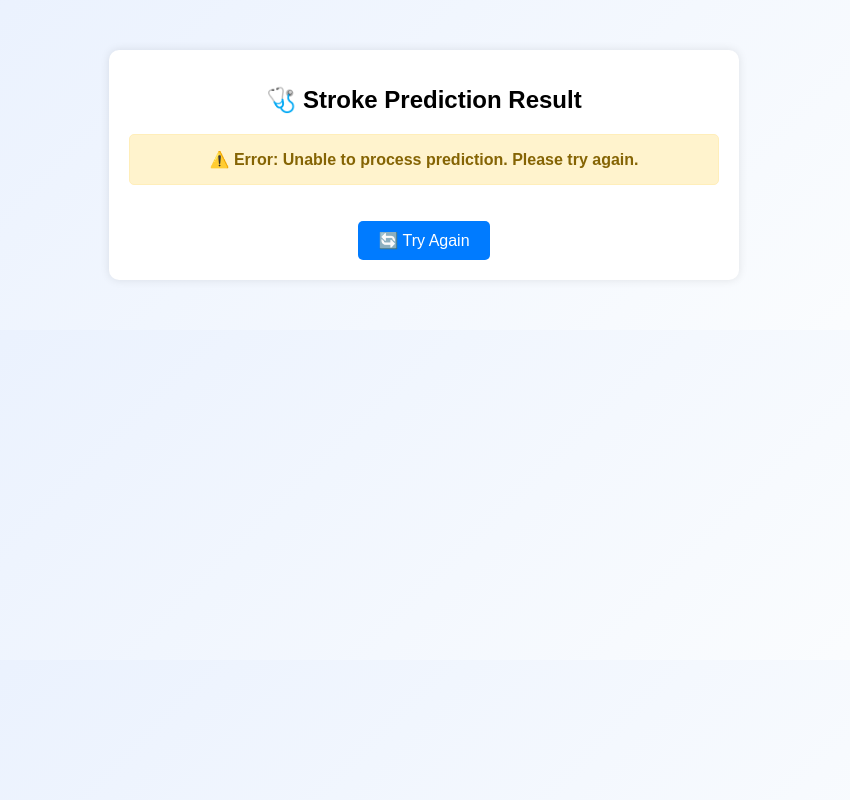
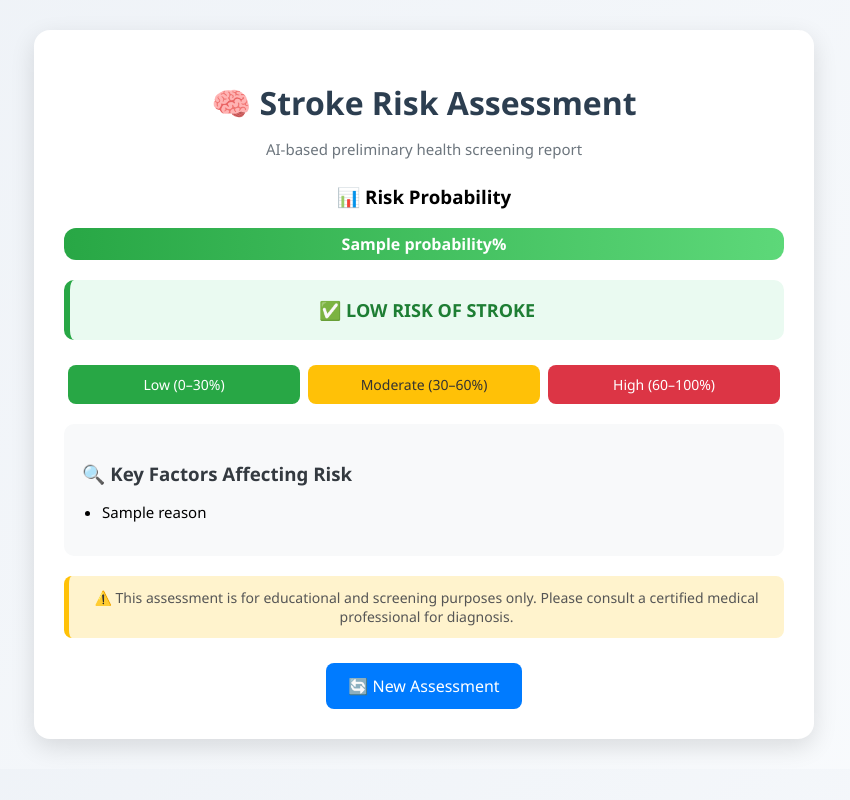
Before and after one commit to rishii-05/stroke-prediction-project, a Flask app: template Webapp/templates/result.html in a window 1280 px wide. Shown: the whole page, without its empty margins (216-1066 px from the left). Run offline with Flask 3, Linux system fonts and the light colour scheme; the template is opened without the code that fills it: most values are stand-ins (such as "Sample title", 1, 10 or a date in 2020).

Commit message:
Update result.html

```diff
--- a/Webapp/templates/result.html
+++ b/Webapp/templates/result.html
@@ -3,73 +3,213 @@
 <head>
     <meta charset="UTF-8">
     <meta name="viewport" content="width=device-width, initial-scale=1.0">
-    <title>Stroke Prediction Result</title>
+    <title>Stroke Risk Assessment</title>
+
     <link rel="stylesheet" href="{{ url_for('static', filename='css/styles.css') }}">
+
     <style>
         body {
-            font-family: Arial, sans-serif;
-            background-color: #f4f4f4;
+            font-family: "Segoe UI", Arial, sans-serif;
+            background: linear-gradient(135deg, #eef2f7, #f9fbfd);
+            padding: 30px 10px;
             text-align: center;
-            padding: 50px;
         }
+
         .result-container {
-            background: #fff;
-            padding: 20px;
+            background: #ffffff;
+            max-width: 720px;
+            margin: auto;
+            padding: 30px;
+            border-radius: 16px;
+            box-shadow: 0 8px 25px rgba(0,0,0,0.12);
+        }
+
+        h1 {
+            margin-bottom: 10px;
+            color: #2c3e50;
+        }
+
+        .subtitle {
+            color: #6c757d;
+            font-size: 15px;
+            margin-bottom: 25px;
+        }
+
+        /* ================= PROBABILITY BAR ================= */
+        .progress-bar {
+            width: 100%;
+            background: #e9ecef;
+            border-radius: 12px;
+            overflow: hidden;
+            margin: 15px 0;
+        }
+
+        .progress-fill {
+            height: 32px;
+            line-height: 32px;
+            font-weight: bold;
+            color: white;
+            transition: width 0.7s ease-in-out;
+        }
+
+        .low {
+            background: linear-gradient(to right, #28a745, #5dd879);
+        }
+
+        .high {
+            background: linear-gradient(to right, #dc3545, #ff6b6b);
+        }
+
+        /* ================= RISK LEVEL CARD ================= */
+        .risk-card {
+            margin-top: 20px;
+            padding: 18px;
             border-radius: 10px;
-            box-shadow: 0 0 10px rgba(0, 0, 0, 0.1);
-            display: inline-block;
-            width: 50%;
-            min-width: 300px;
-        }
-        h1 {
-            font-size: 24px;
-            margin-bottom: 20px;
-        }
-        .alert {
-            padding: 15px;
-            border-radius: 5px;
+            font-size: 18px;
             font-weight: bold;
         }
-        .danger {
-            background-color: #f8d7da;
-            color: #721c24;
-            border: 1px solid #f5c6cb;
+
+        .risk-low {
+            background-color: #eafaf1;
+            color: #1e7e34;
+            border-left: 6px solid #28a745;
         }
-        .success {
-            background-color: #d4edda;
-            color: #155724;
-            border: 1px solid #c3e6cb;
+
+        .risk-high {
+            background-color: #fdecea;
+            color: #a71d2a;
+            border-left: 6px solid #dc3545;
         }
-        .warning {
-            background-color: #fff3cd;
-            color: #856404;
-            border: 1px solid #ffeeba;
+
+        /* ================= RISK SCALE ================= */
+        .risk-scale {
+            display: flex;
+            justify-content: space-between;
+            margin: 25px 0 10px;
         }
+
+        .scale-item {
+            flex: 1;
+            padding: 10px;
+            margin: 0 4px;
+            border-radius: 8px;
+            font-size: 14px;
+            color: white;
+        }
+
+        .scale-low { background: #28a745; }
+        .scale-medium { background: #ffc107; color: #333; }
+        .scale-high { background: #dc3545; }
+
+        /* ================= REASONS ================= */
+        .reasons-box {
+            text-align: left;
+            margin-top: 20px;
+            background: #f8f9fa;
+            padding: 18px;
+            border-radius: 10px;
+        }
+
+        .reasons-box h3 {
+            margin-bottom: 10px;
+            color: #343a40;
+        }
+
+        .reasons-box ul {
+            padding-left: 20px;
+        }
+
+        .reasons-box li {
+            margin: 8px 0;
+            font-size: 15px;
+        }
+
+        /* ================= MEDICAL NOTE ================= */
+        .medical-note {
+            margin-top: 20px;
+            font-size: 14px;
+            color: #555;
+            background: #fff3cd;
+            padding: 12px;
+            border-radius: 8px;
+            border-left: 5px solid #ffc107;
+        }
+
+        /* ================= BUTTON ================= */
         .btn {
+            margin-top: 25px;
+            padding: 12px 22px;
+            background: #007bff;
+            color: white;
+            text-decoration: none;
+            border-radius: 8px;
+            font-size: 16px;
             display: inline-block;
-            margin-top: 20px;
-            padding: 10px 20px;
-            background-color: #007bff;
-            color: #fff;
-            text-decoration: none;
-            border-radius: 5px;
         }
+
         .btn:hover {
-            background-color: #0056b3;
+            background: #0056b3;
+        }
+
+        @media (max-width: 768px) {
+            .result-container {
+                padding: 20px;
+            }
         }
     </style>
 </head>
+
 <body>
-    <div class="result-container">
-        <h1>🩺 Stroke Prediction Result</h1>
-        {% if prediction == 1 %}
-            <p class="alert danger">🚨 High Risk: The model predicts a high chance of stroke. Please consult a doctor.</p>
-        {% elif prediction == 0 %}
-            <p class="alert success">✅ Low Risk: The model predicts a low chance of stroke. Keep maintaining a healthy lifestyle!</p>
-        {% else %}
-            <p class="alert warning">⚠️ Error: Unable to process prediction. Please try again.</p>
-        {% endif %}
-        <a href="{{ url_for('home') }}" class="btn">🔄 Try Again</a>
+
+<div class="result-container">
+    <h1>🧠 Stroke Risk Assessment</h1>
+    <p class="subtitle">AI-based preliminary health screening report</p>
+
+    <!-- Probability -->
+    <h3>📊 Risk Probability</h3>
+    <div class="progress-bar">
+        <div class="progress-fill {% if prediction == 1 %}high{% else %}low{% endif %}"
+             style="width: {{ probability }}%;">
+            {{ probability }}%
+        </div>
     </div>
+
+    <!-- Risk Level -->
+    {% if prediction == 1 %}
+        <div class="risk-card risk-high">
+            🚨 HIGH RISK OF STROKE
+        </div>
+    {% else %}
+        <div class="risk-card risk-low">
+            ✅ LOW RISK OF STROKE
+        </div>
+    {% endif %}
+
+    <!-- Risk Scale -->
+    <div class="risk-scale">
+        <div class="scale-item scale-low">Low (0–30%)</div>
+        <div class="scale-item scale-medium">Moderate (30–60%)</div>
+        <div class="scale-item scale-high">High (60–100%)</div>
+    </div>
+
+    <!-- Reasons -->
+    <div class="reasons-box">
+        <h3>🔍 Key Factors Affecting Risk</h3>
+        <ul>
+            {% for reason in reasons %}
+                <li>{{ reason }}</li>
+            {% endfor %}
+        </ul>
+    </div>
+
+    <!-- Medical Note -->
+    <div class="medical-note">
+        ⚠️ This assessment is for educational and screening purposes only.
+        Please consult a certified medical professional for diagnosis.
+    </div>
+
+    <a href="{{ url_for('home') }}" class="btn">🔄 New Assessment</a>
+</div>
+
 </body>
 </html>
```
